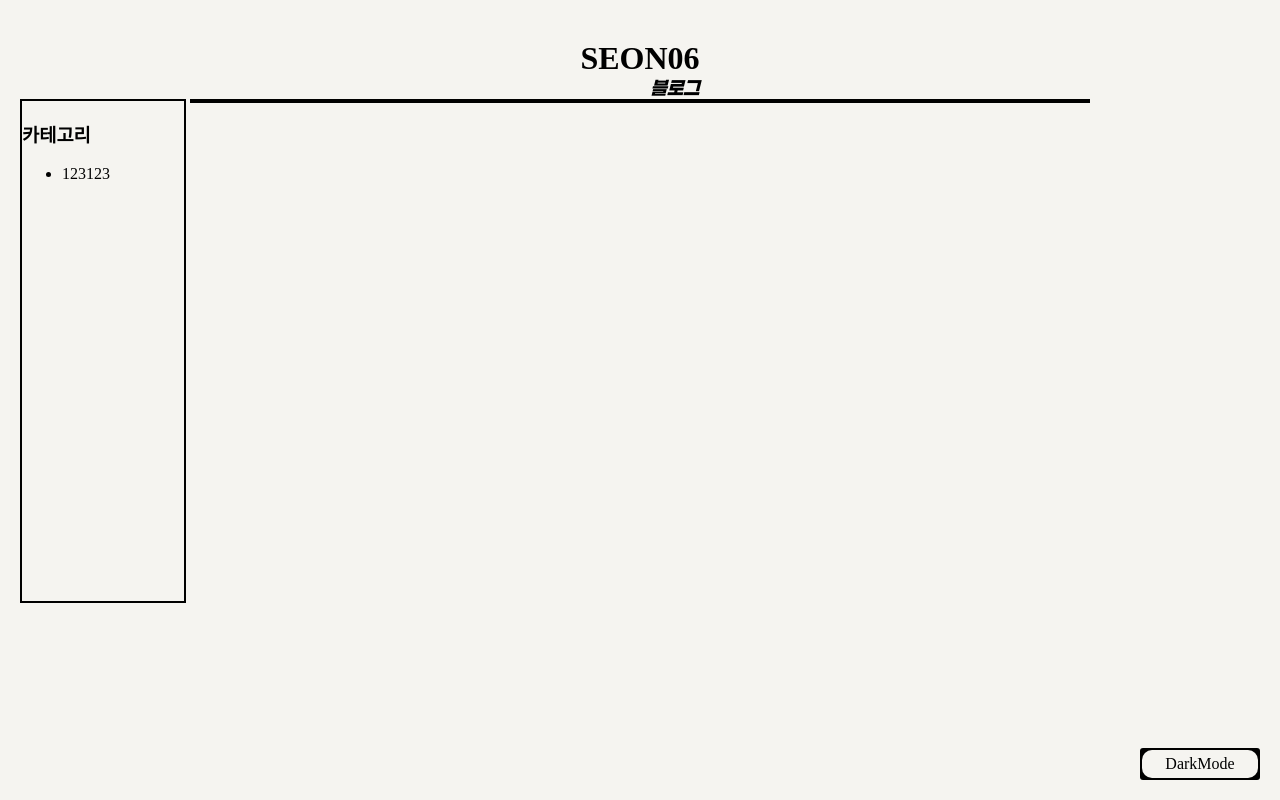
After one commit to seon0313/SEON06-Blog, a Flask app: page /blog in a window 1280 px wide. The commit adds this page. Run offline with Flask 3, Linux system fonts and the light colour scheme; some web fonts are replaced.

Commit message:
add API system and add Blog page

```diff
--- /dev/null
+++ b/file/css/blog_main.css
@@ -0,0 +1,15 @@
+.title {
+    cursor: pointer;
+}
+
+.side_bar {
+    position: fixed;
+    min-width: calc((100vw - 70vw - 60px) / 2);
+    width: calc((100vw - 70vw - 60px) / 2);
+    min-height: 500px;
+    border: 2px solid black;
+}
+
+.viewport {
+    border: 2px solid black;
+}
--- a/file/css/color.css
+++ b/file/css/color.css
@@ -1,7 +1,15 @@
 :root {
     --white: #F5F4F0;
     --line: black;
-    --dark: rgb(30, 18, 27);
+    --dark: rgb(20, 18, 27);
+}
+
+a {
+    --color: black;
+}
+
+body.dark a {
+    --color: white;
 }
 
 body.dark :root {
--- a/file/css/main.css
+++ b/file/css/main.css
@@ -4,6 +4,16 @@ html, body {
     color: var(--color);
     margin: 0;
     padding: 10px;
+}
+
+a {
+    text-decoration: none;
+    color: var(--color);
+}
+
+p {
+    margin-top: 5px;
+    margin-bottom: 5px;
 }
 
 .title {
@@ -32,6 +42,7 @@ html, body {
 .box {
     background-color: var(--bg-color);
     padding: 2px;
+    border-radius: 3px;
 }
 
 .inner {
--- a/file/js/darkmode.js
+++ b/file/js/darkmode.js
@@ -5,3 +5,15 @@ function darkChange(){
         document.body.classList.add('dark');
     }
 }
+
+function setOSDark(){
+    const dark = window.matchMedia && window.matchMedia('(prefers-color-scheme: dark)').matches;
+    if (dark) {
+        document.body.classList.add('dark');
+    }
+    return 0;
+}
+
+window.onload = function() {
+    setOSDark();
+}
--- a/main.py
+++ b/main.py
@@ -2,7 +2,9 @@ from flask import Flask, render_template, send_file, request
 from random import randrange
 import hashlib
 import time
+from module.loads import getApis
 
+modules = getApis()
 app = Flask(__name__)
 char = '%c' % randrange(1,120)
 app.secret_key = hashlib.sha3_256(str(str(randrange(0,999999999))+char+'SEON06-Blog'+str(time.time())).encode('utf-8')).hexdigest()
@@ -10,6 +12,21 @@ app.secret_key = hashlib.sha3_256(str(str(randrange(0,999999999))+char+'SEON06-B
 def mainmenu():
     return render_template('mainmenu.html')
 
+@app.route('/blog')
+def blog_mainmenu():
+    return render_template('blog_main.html')
+
+@app.route('/api/<string:name>')
+def api(name):
+    if modules.get(name):
+        return modules[name].run(request.args)
+    return '?'
+@app.route('/api/<string:name>/version')
+def api_version(name):
+    if modules.get(name):
+        return f'{modules[name].getInfo()}'
+    return '?'
+
 @app.route('/file/<path:path>')
 def returnFile(path):
     return send_file(f'./file/{path}')
--- /dev/null
+++ b/templates/blog_main.html
@@ -0,0 +1,45 @@
+<!DOCTYPE html>
+<html lang="en">
+<head>
+    <meta charset="UTF-8">
+    <meta name="viewport" content="width=device-width, initial-scale=1.0">
+    <title>SEON06 - Blog</title>
+
+    <link rel="stylesheet" href="/file/css/color.css"/>
+    <link rel="stylesheet" href="/file/css/main.css"/>
+    <link rel="stylesheet" href="/file/css/blog_main.css"/>
+    <link rel="stylesheet" href="/file/css/font.css"/>
+</head>
+<body>
+    <div class="center">
+        <div class="title" onclick="location.href='/'">
+            <h1>SEON06</h1>
+            <h3>블로그</h3>
+        </div>
+    </div>
+
+    <div class="side_bar">
+        <h3>카테고리</h3>
+        <ul>
+            <li>123123</li>
+        </ul>
+    </div>
+
+    <div class="center">
+        <div class="viewport">
+            <div class="items">
+
+            </div>
+        </div>
+    </div>
+
+    <div class="darkchange" onclick="darkChange();">
+        <div class="box">
+            <div class="inner">
+                DarkMode
+            </div>
+        </div>
+    </div>
+    <script src="/file/js/darkmode.js"></script>
+</body>
+</html>
```
Also changed, not shown: file/css/mainmenu.css (+6 -1 lines), module/API.py (added, +23 -0 lines), module/loads.py (added, +8 -0 lines), templates/mainmenu.html (+9 -8 lines), module/blog.py (added).
